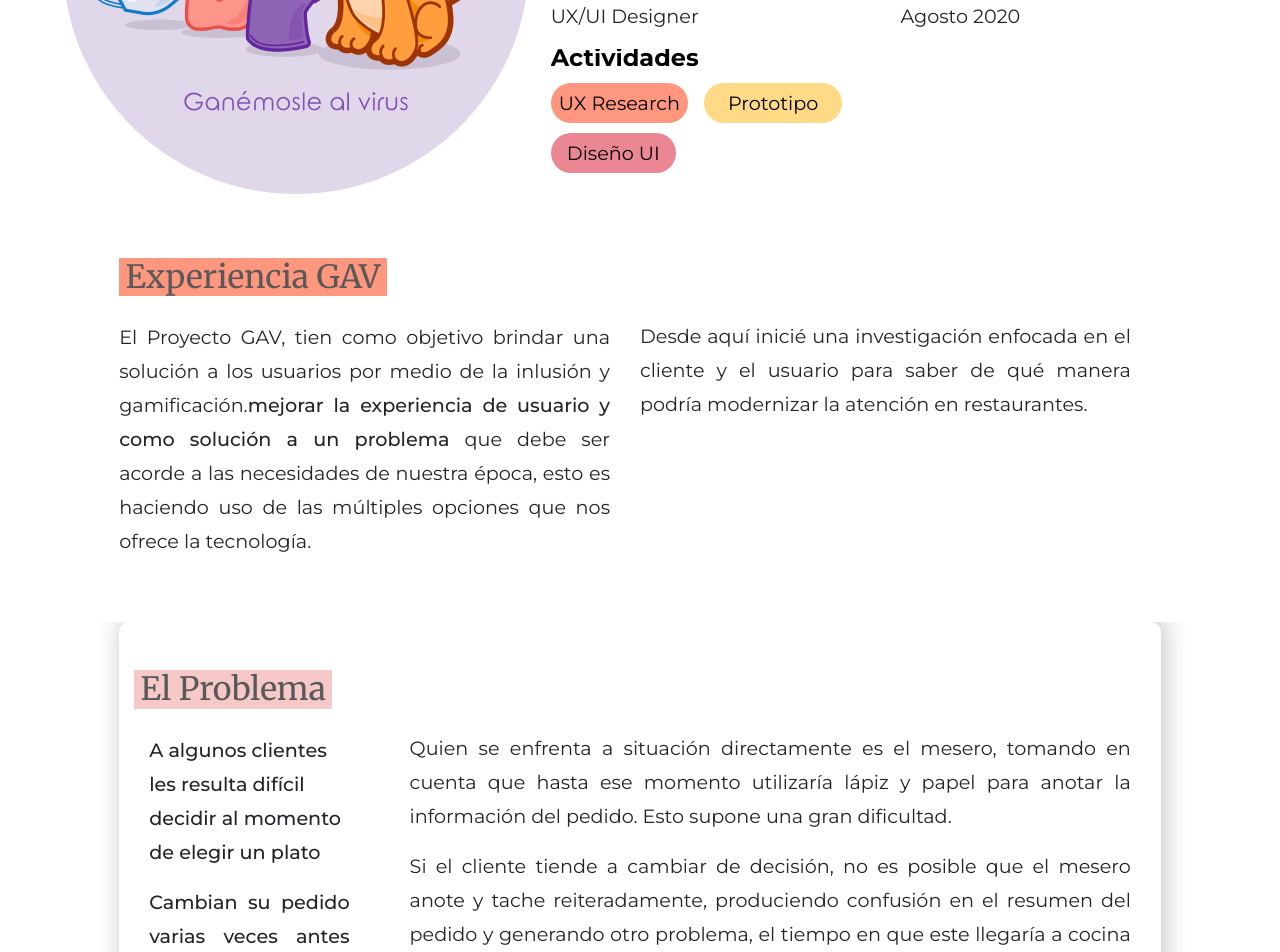
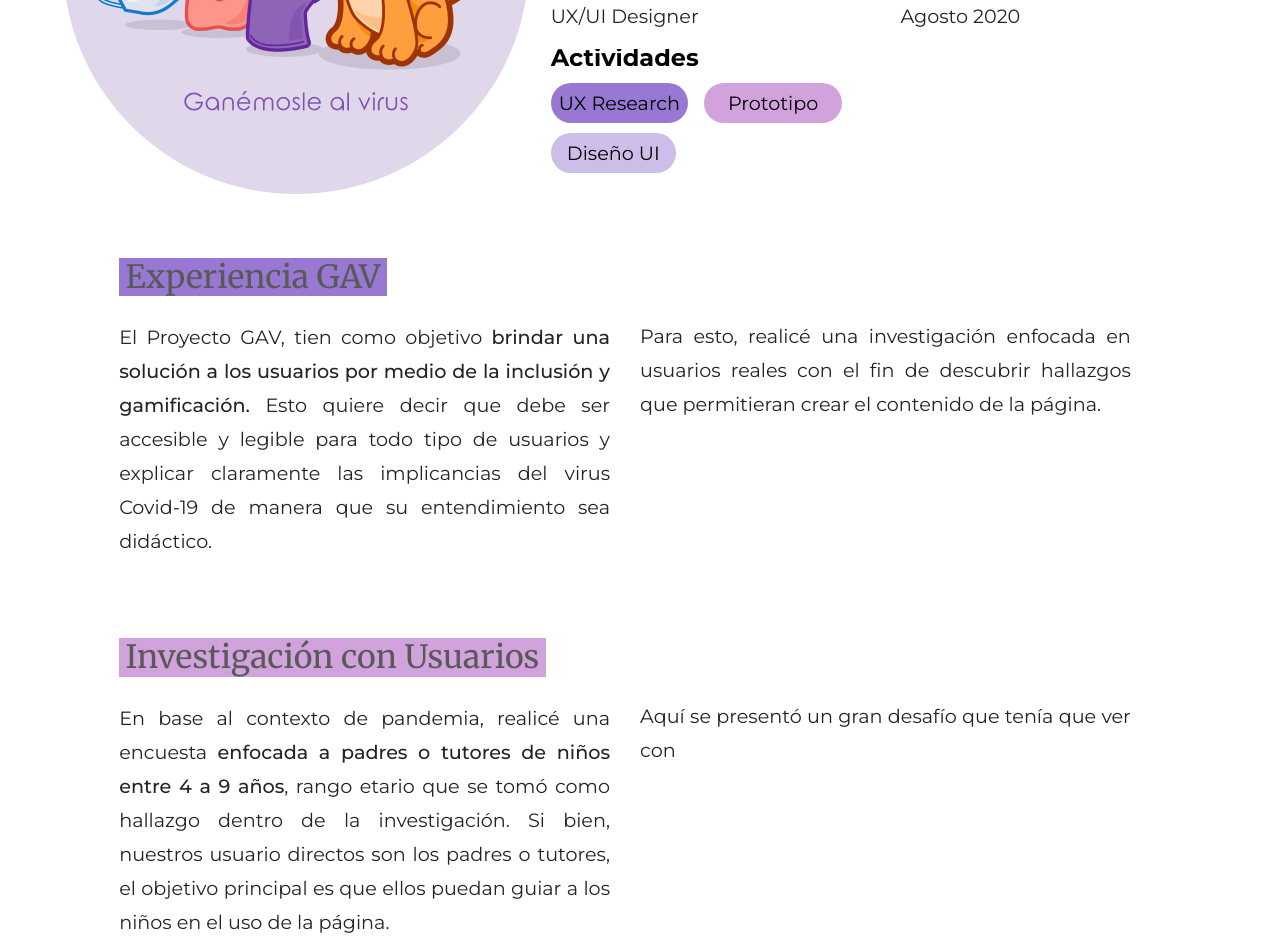
Before and after one commit to Carlareneedc/Portafolio-Final, a React (Create React App) app: page /Gav in a window 1280 px wide. Shown: the part 480-1432 px from the top of the page. Built offline with nearby package versions, Linux system fonts and the light colour scheme.

Commit message:
terminando vista gav

```diff
--- a/src/Components/Gav.jsx
+++ b/src/Components/Gav.jsx
@@ -118,7 +118,7 @@ class JapanQueen extends React.Component {
                   <h5 className="textJapan col-sm-12">
                     <mark
                       style={{
-                        background: "rgba(220, 21, 21, 0.23)",
+                        background: "rgb(102 16 242 / 42%)",
                         color: "rgba(89, 89, 89, 1)",
                       }}
                     >
@@ -145,7 +145,7 @@ class JapanQueen extends React.Component {
                           <p className="uxR">
                             <mark
                               style={{
-                                background: "rgba(255, 150, 126, 1)",
+                                background: "rgb(111 66 193 / 71%)",
                                 borderRadius: "25px",
                                 padding: "0.5rem",
                               }}
@@ -156,7 +156,7 @@ class JapanQueen extends React.Component {
                           <p className="proto">
                             <mark
                               style={{
-                                background: "rgba(254, 214, 123, 0.9)",
+                                background: "rgb(165 73 187 / 51%)",
                                 borderRadius: "25px",
                                 padding: "0.5rem 1.5rem",
                                 marginLeft: "1rem",
@@ -168,7 +168,7 @@ class JapanQueen extends React.Component {
                           <p className="ui">
                             <mark
                               style={{
-                                background: "rgba(235, 135, 147, 1)",
+                                background: "rgb(111 66 193 / 35%)",
                                 borderRadius: "25px",
                                 padding: "0.5rem 1rem",
                               }}
@@ -232,7 +232,7 @@ class JapanQueen extends React.Component {
                 <h5 className="experienciaJapan">
                   <mark
                     style={{
-                      background: "rgba(255, 150, 126, 1)",
+                      background: "rgb(111 66 193 / 71%)",
                       color: "rgba(89, 89, 89, 1)",
                     }}
                   >
@@ -243,22 +243,45 @@ class JapanQueen extends React.Component {
                   className="comoToda mt-4
                 "
                 >
-                  El Proyecto GAV, tien como objetivo brindar una solución a los usuarios por medio de la inlusión y gamificación.
-                  <strong>
-                    mejorar la experiencia de usuario y como solución a un
-                    problema
-                  </strong>{" "}
-                  que debe ser acorde a las necesidades de nuestra época, esto
-                  es haciendo uso de las múltiples opciones que nos ofrece la
-                  tecnología.
+                  El Proyecto GAV, tien como objetivo <strong>brindar una solución a los usuarios por medio de la inclusión y gamificación.</strong> Esto quiere decir que debe ser accesible y legible para todo tipo de usuarios y explicar claramente las implicancias del virus Covid-19 de manera que su entendimiento sea didáctico.
+
                 </p>
               </div>
 
               <div className="col-sm-12 col-md-6">
                 <p className=" desdeAqui ">
-                  Desde aquí inicié una investigación enfocada en el cliente y
-                  el usuario para saber de qué manera podría modernizar la
-                  atención en restaurantes.
+                 Para esto, realicé una investigación enfocada en usuarios reales con el fin de descubrir hallazgos que permitieran crear el contenido de la página.
+                </p>
+              </div>
+            </div>
+          </div>
+        </div>
+        <div className="ctnExpJapan container row col-sm-12 ">
+          <div className="container col-sm-12 col-md-10">
+            <div className="row">
+              <div className=" col-sm-10 col-md-6">
+                <h5 className="experienciaJapan">
+                  <mark
+                    style={{
+                      background: "rgb(165 73 187 / 51%)",
+                      color: "rgba(89, 89, 89, 1)",
+                    }}
+                  >
+                    Investigación con Usuarios
+                  </mark>
+                </h5>
+                <p
+                  className="comoToda mt-4
+                "
+                >
+                  En base al contexto de pandemia, realicé una encuesta <strong>enfocada a padres o tutores de niños entre 4 a 9 años</strong>, rango etario que se tomó como hallazgo dentro de la investigación. Si bien, nuestros usuario directos son los padres o tutores, el objetivo principal es que ellos puedan guiar a los niños en el uso de la página.
+
+                </p>
+              </div>
+
+              <div className="col-sm-12 col-md-6">
+                <p className=" desdeAqui ">
+                 Aquí se presentó un gran desafío que tenía que ver con
                 </p>
               </div>
             </div>
```
